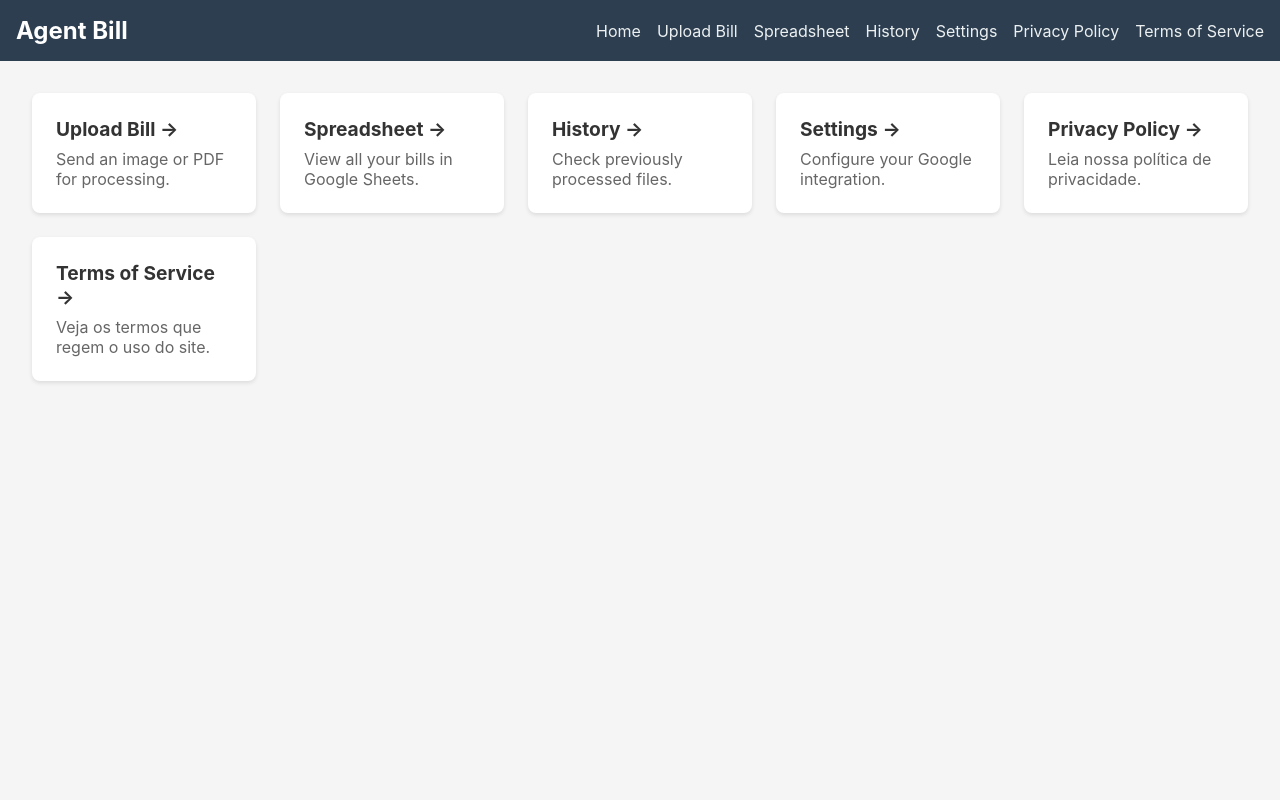
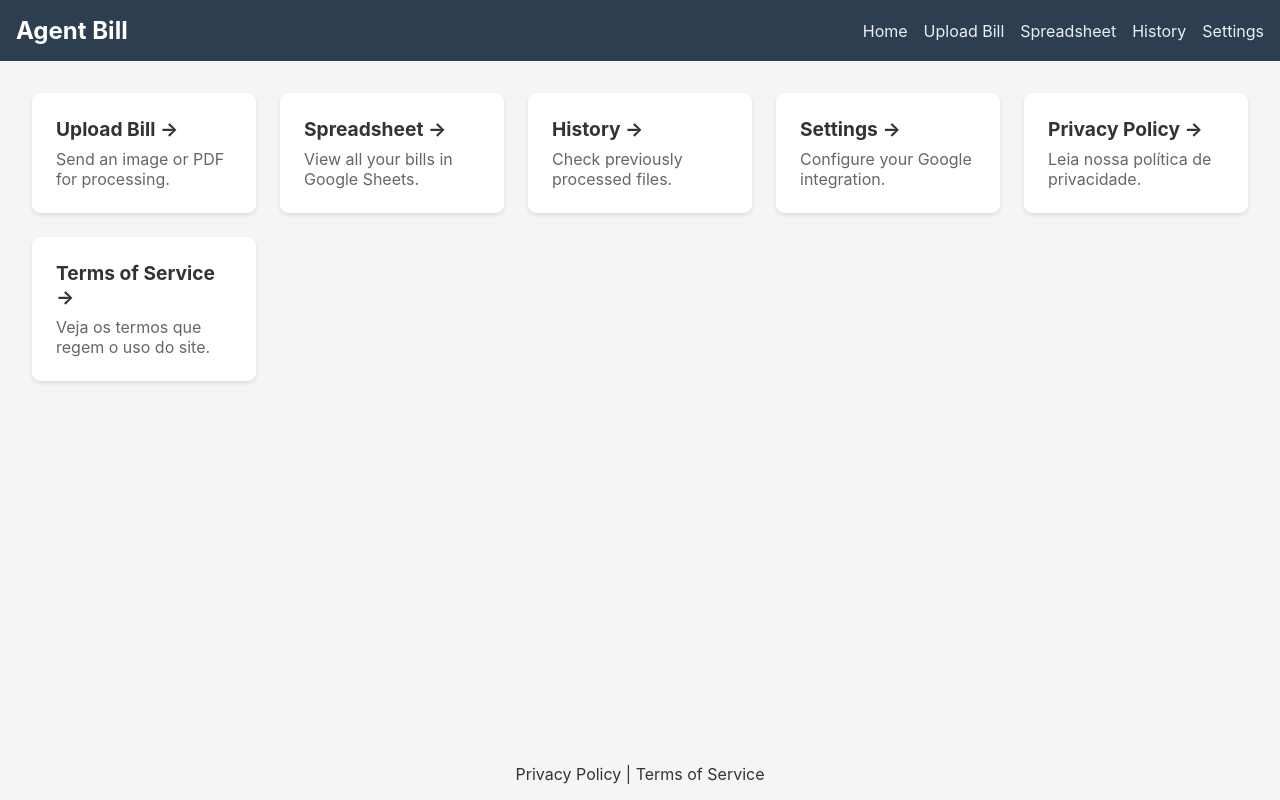
Before and after one commit to marceloadaes/AgentBill, a Next.js app: page / in a window 1280 px wide. Built offline with nearby package versions, Linux system fonts and the light colour scheme.

Commit message:
Move legal links to footer

```diff
--- a/components/Layout.tsx
+++ b/components/Layout.tsx
@@ -17,11 +17,13 @@ export default function Layout({ children }: Props) {
           <Link href="/spreadsheet">Spreadsheet</Link>
           <Link href="/history">History</Link>
           <Link href="/settings">Settings</Link>
-          <Link href="/privacy">Privacy Policy</Link>
-          <Link href="/terms">Terms of Service</Link>
         </nav>
       </header>
       <main className={styles.main}>{children}</main>
+      <footer className={styles.footer}>
+        <Link href="/privacy">Privacy Policy</Link> |{' '}
+        <Link href="/terms">Terms of Service</Link>
+      </footer>
     </div>
   );
 }
--- a/styles/Layout.module.css
+++ b/styles/Layout.module.css
@@ -37,3 +37,9 @@
   flex: 1;
   padding: 2rem;
 }
+
+.footer {
+  background-color: #f5f5f5;
+  padding: 1rem;
+  text-align: center;
+}
```
